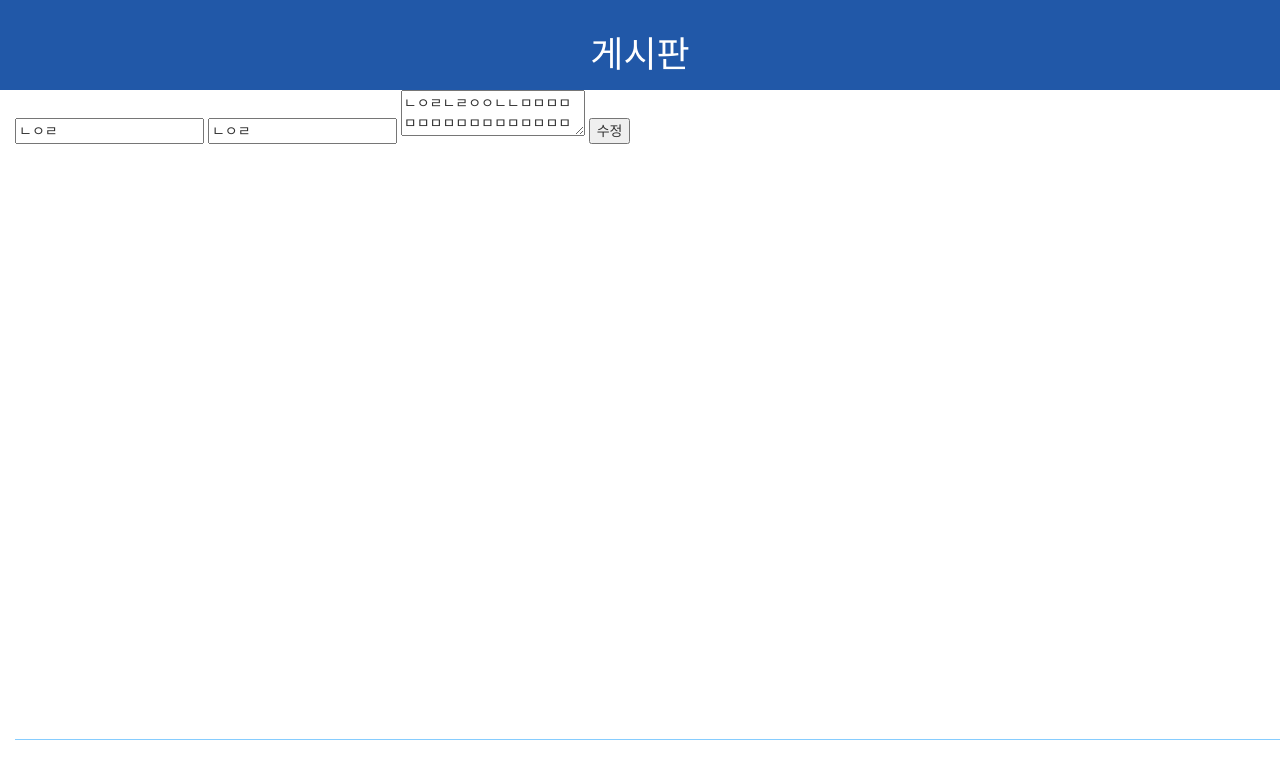
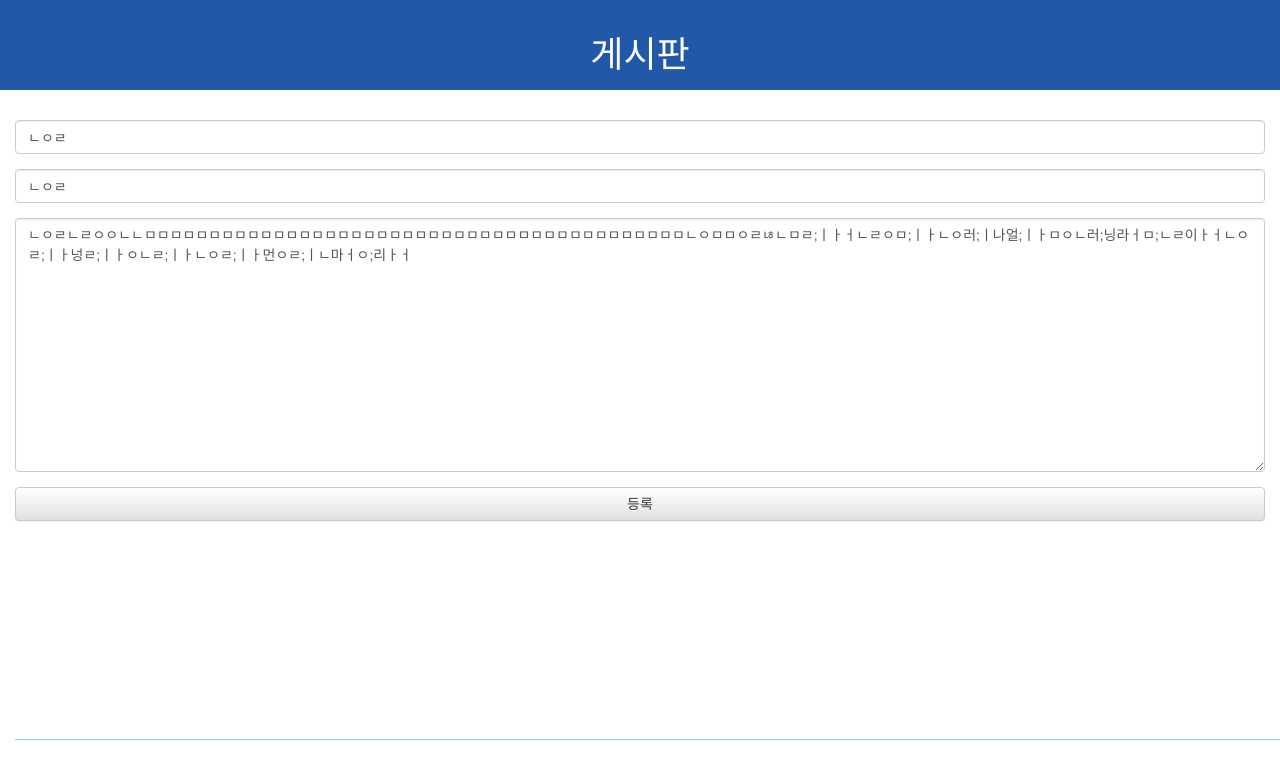
Before and after one commit to dlkorea/seminar2015, a Flask app: page /modify/1 in a window 1280 px wide. Shown: the top 758 px of the page. Run offline with Flask 2, Linux system fonts and the light colour scheme; data comes from the database, SQL or seed files in the repository; some libraries are stand-ins or nearby versions.

Commit message:
modify.html 작업

```diff
--- a/templates/modify.html
+++ b/templates/modify.html
@@ -1,12 +1,20 @@
 {% extends 'index.html' %}
 
-{% block title %}{{ article.title }} 수정하기{% endblock %}
+{% block title %}Write{% endblock %}
 
 {% block main %}
-<form action="{{ url_for('modify', article_id=article.id) }}" method="post">
-	<input type="text" name="author" placeholder="글쓴이" value="{{ article.author }}">
-	<input type="text" name="title" placeholder="제목" value="{{ article.title }}">
-	<textarea name="content" placeholder="내용">{{ article.content }}</textarea>
-	<button type="submit">수정</button>
-</form>
+<div id="write_area">
+	<form action="{{ url_for('write') }}" method="post">
+		<div class="form-group">
+			<input class="form-control" type="text" name="title" placeholder="제목" value="{{ article.title }}">
+		</div>
+		<div class="form-group">
+			<input class="form-control" type="text" name="author" placeholder="글쓴이" value="{{ article.author }}">
+		</div>
+		<div class="form-group">
+			<textarea class="form-control" name="content" placeholder="내용" rows="12">{{ article.content }}</textarea>
+		</div>
+		<button class="btn btn-default btn-block" type="submit">등록</button>
+	</form>
+</div>
 {% endblock %}
```
